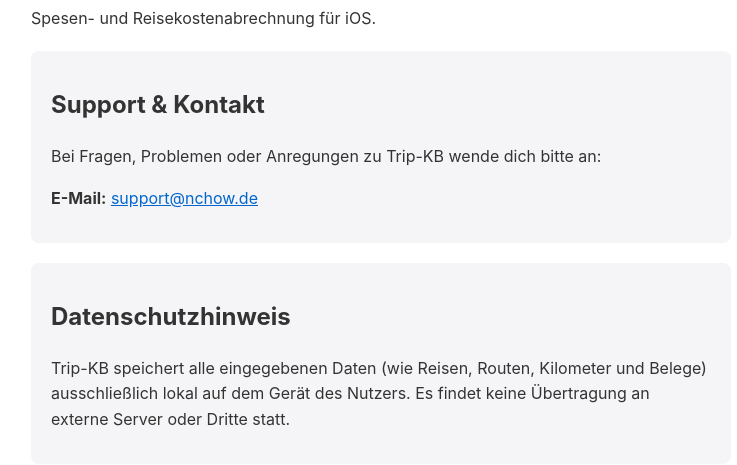
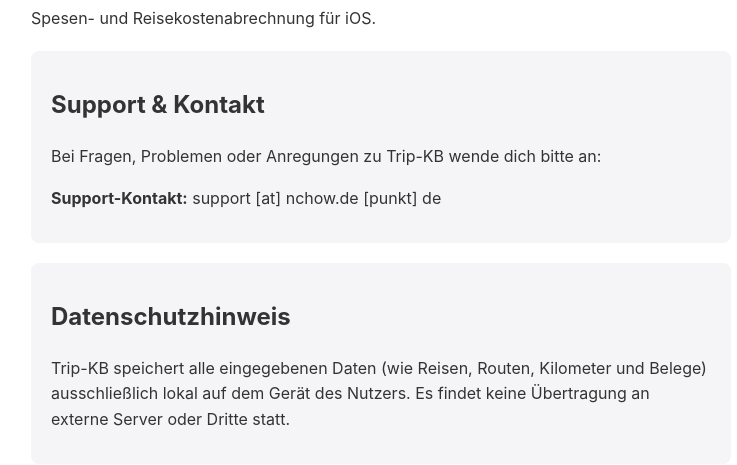
Before and after one commit to Micha-Serv/trip-kb-support, a plain HTML site: page index.html in a window 1280 px wide. Shown: the part 117-582 px from the top of the page, without its empty margins (259-996 px from the left). Drawn offline with Linux system fonts and the light colour scheme.

Commit message:
Update index.html

```diff
--- a/index.html
+++ b/index.html
@@ -17,7 +17,7 @@
     <div class="box">
         <h2>Support & Kontakt</h2>
         <p>Bei Fragen, Problemen oder Anregungen zu Trip-KB wende dich bitte an:</p>
-        <p><strong>E-Mail:</strong> <a href="mailto:support@nchow.de">support@nchow.de</a></p>
+        <p><strong>Support-Kontakt:</strong> support [at] nchow.de [punkt] de</p>
     </div>
 
     <div class="box">
```
